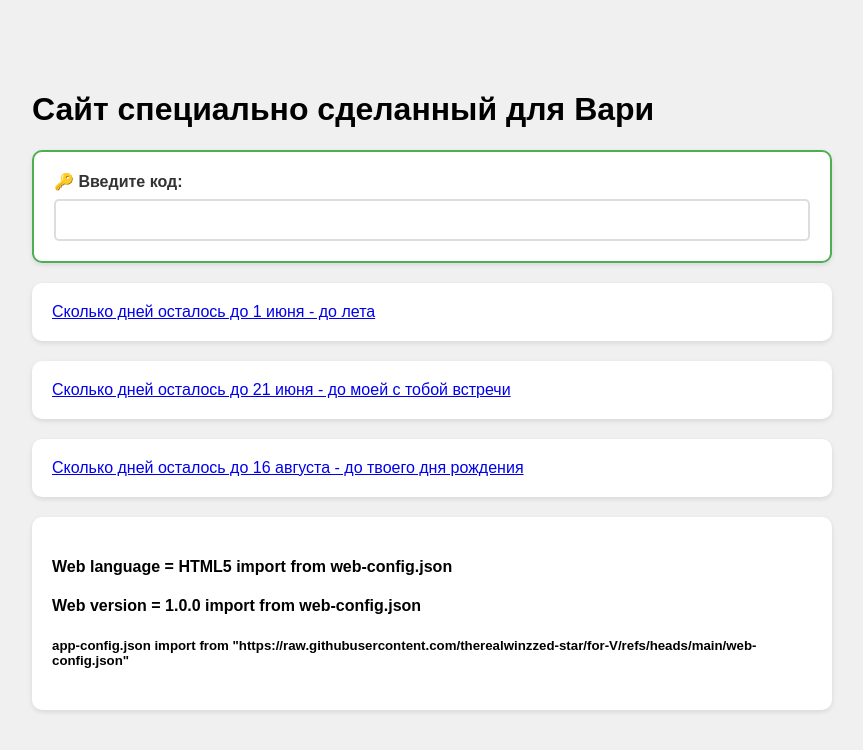
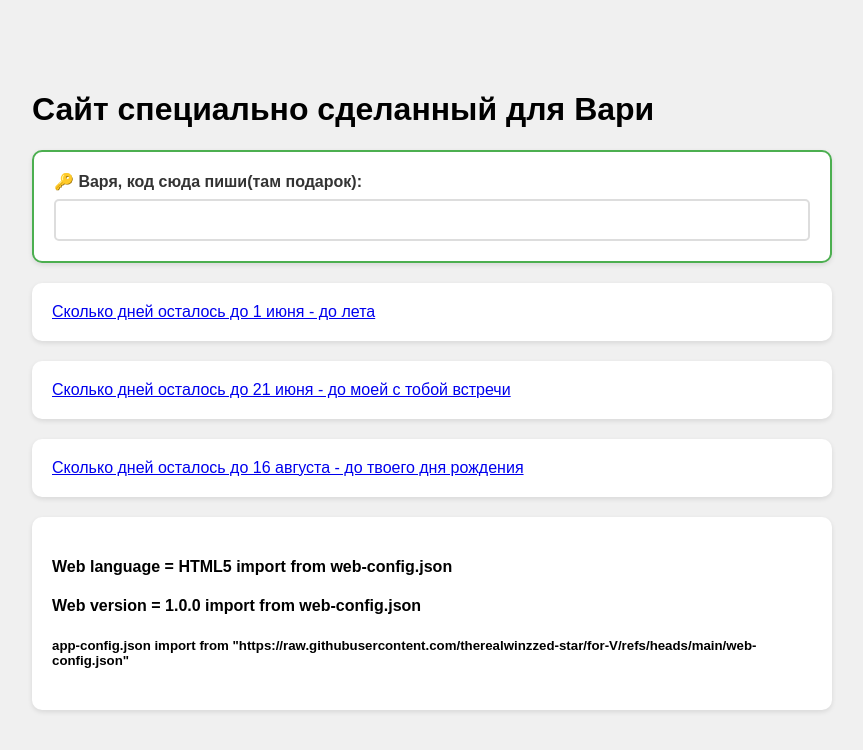
Before and after one commit to therealwinzzed-star/for-V, a plain HTML site: page index.html in a window 1280 px wide. Shown: the whole page, without its empty margins (208-1071 px from the left). Drawn offline with Linux system fonts and the light colour scheme; a script that the page names is missing.

Commit message:
Update label text for code input1

```diff
--- a/index.html
+++ b/index.html
@@ -74,7 +74,7 @@
 <h1>Сайт специально сделанный для Вари</h1>
 
 <div class="code-checker">
-    <label>🔑 Введите код:</label>
+    <label>🔑 Варя, код сюда пиши(там подарок):</label>
     <input type="text" id="codeInput">
     <div id="testTextOutput" class="output-text"></div>
 </div>
```
